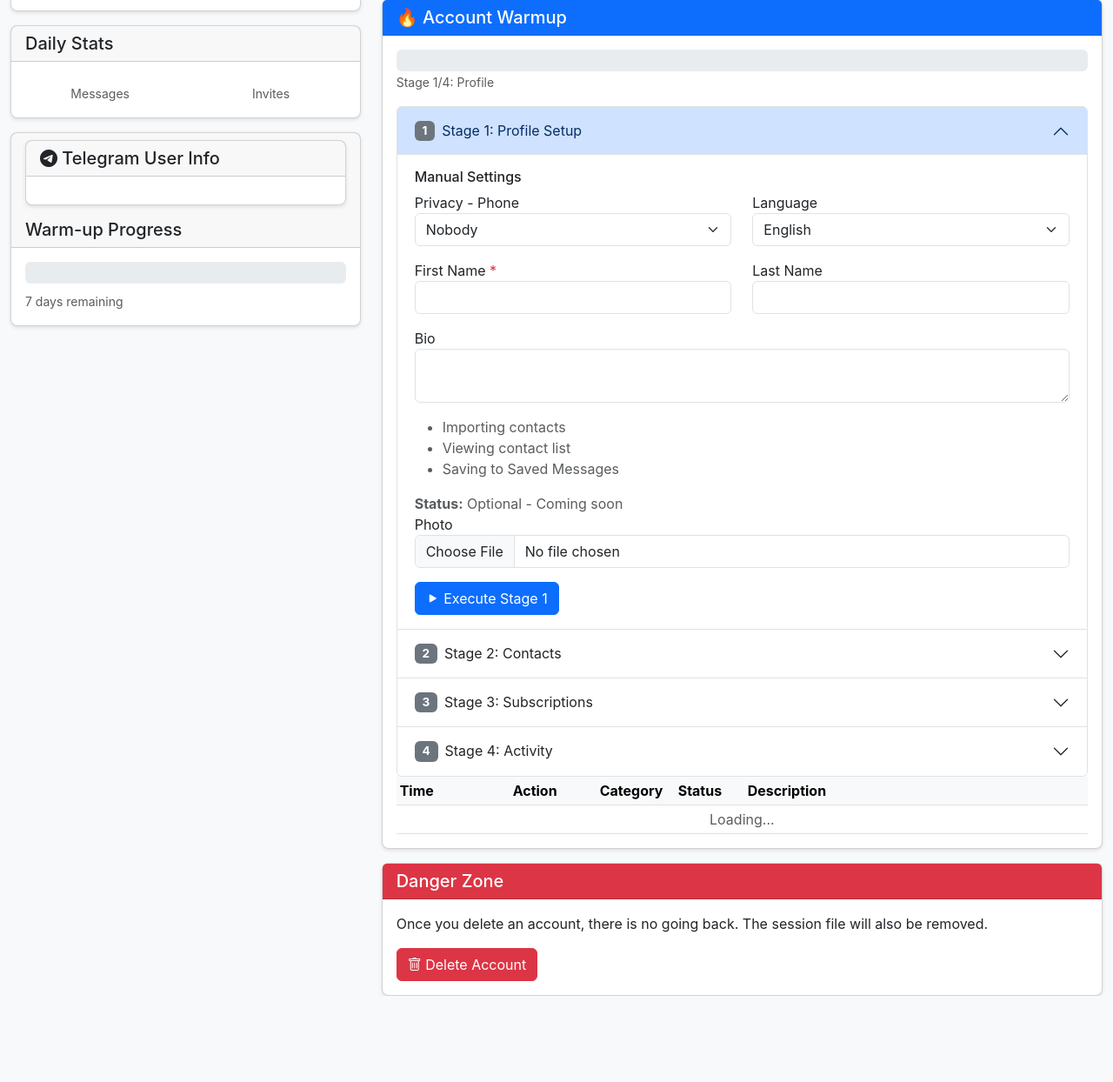
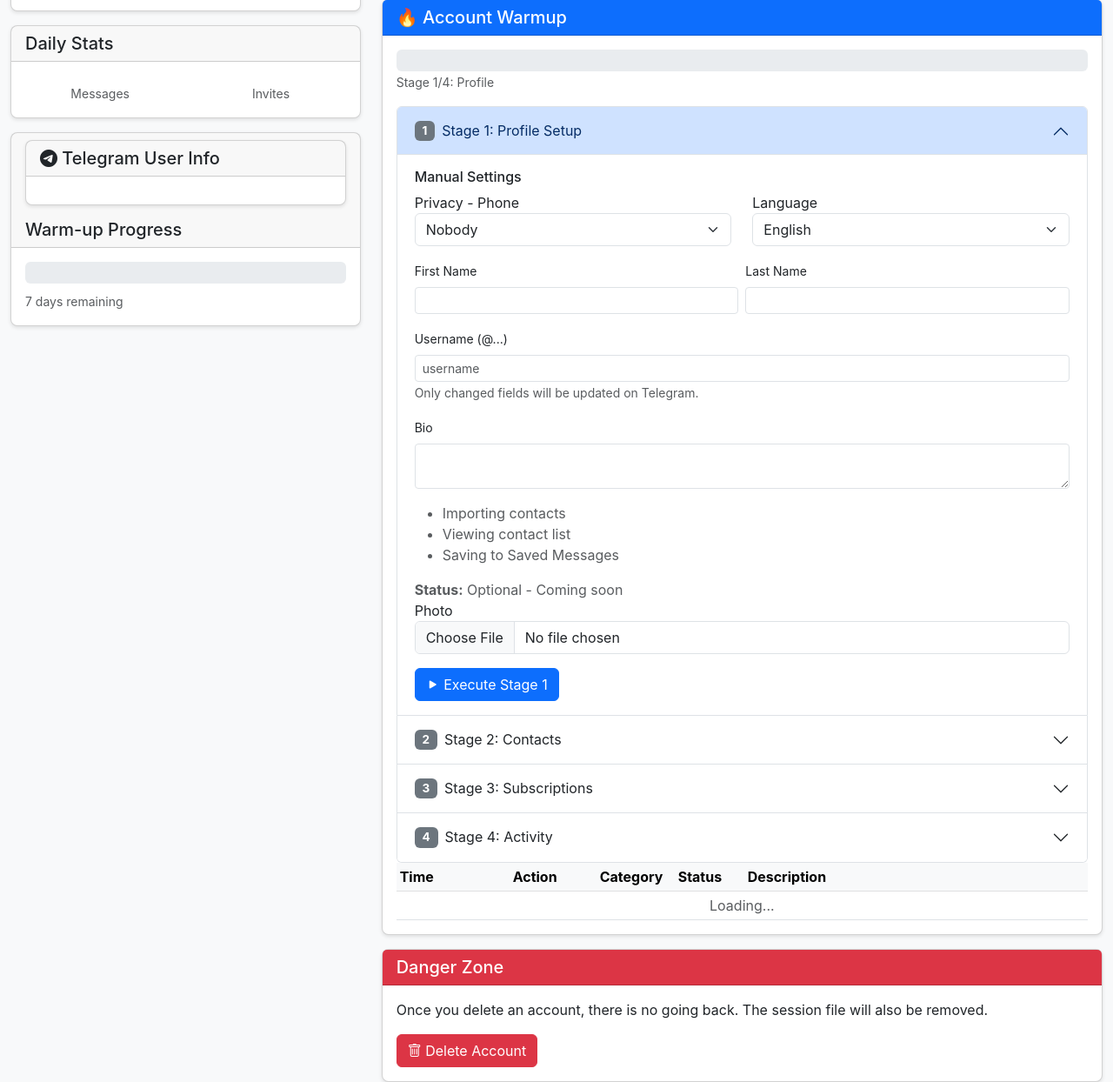
Before and after one commit to mrktguru/mrktguru, a Flask app: template templates/accounts/detail.html in a window 1280 px wide. Shown: the part 583-1827 px from the top of the page at 87% size. Before the commit the page ends 1728 px from the top, so only its background shows below. Run offline with Flask 3, Linux system fonts and the light colour scheme; the template is opened without the code that fills it, so the values that code supplies are empty.

Commit message:
Enhance Stage 1: Add username support and smart update logic

```diff
--- a/templates/accounts/warmup_section.html
+++ b/templates/accounts/warmup_section.html
@@ -43,22 +43,30 @@
                             </div>
                         </div>
 
-                        <div class="row mb-3">
+                        <div class="row g-2 mb-3">
                             <div class="col-md-6">
-                                <label>First Name <span class="text-danger">*</span></label>
-                                <input type="text" class="form-control" id="first-name"
-                                    value="{{ account.first_name or '' }}" required>
+                                <label for="first-name" class="form-label small">First Name</label>
+                                <input type="text" class="form-control form-control-sm" id="first-name"
+                                    value="{{ account.first_name or '' }}">
                             </div>
                             <div class="col-md-6">
-                                <label>Last Name</label>
-                                <input type="text" class="form-control" id="last-name"
+                                <label for="last-name" class="form-label small">Last Name</label>
+                                <input type="text" class="form-control form-control-sm" id="last-name"
                                     value="{{ account.last_name or '' }}">
                             </div>
                         </div>
 
                         <div class="mb-3">
-                            <label>Bio</label>
-                            <textarea class="form-control" id="bio" rows="2">{{ account.bio or '' }}</textarea>
+                            <label for="username" class="form-label small">Username (@...)</label>
+                            <input type="text" class="form-control form-control-sm" id="username"
+                                value="{{ account.username or '' }}" placeholder="username">
+                            <small class="text-muted small">Only changed fields will be updated on Telegram.</small>
+                        </div>
+
+                        <div class="mb-3">
+                            <label for="bio" class="form-label small">Bio</label>
+                            <textarea class="form-control form-control-sm" id="bio"
+                                rows="2">{{ account.bio or '' }}</textarea>
                         </div>
                         <ul class="text-muted">
                             <li>Importing contacts</li>
@@ -290,6 +298,7 @@
         const data = {
             first_name: document.getElementById('first-name').value,
             last_name: document.getElementById('last-name').value,
+            username: document.getElementById('username').value,
             bio: document.getElementById('bio').value,
             privacy_phone: document.getElementById('privacy-phone').value,
             language: document.getElementById('language').value
```
Also changed, not shown: routes/warmup_routes.py (+27 -12 lines).
